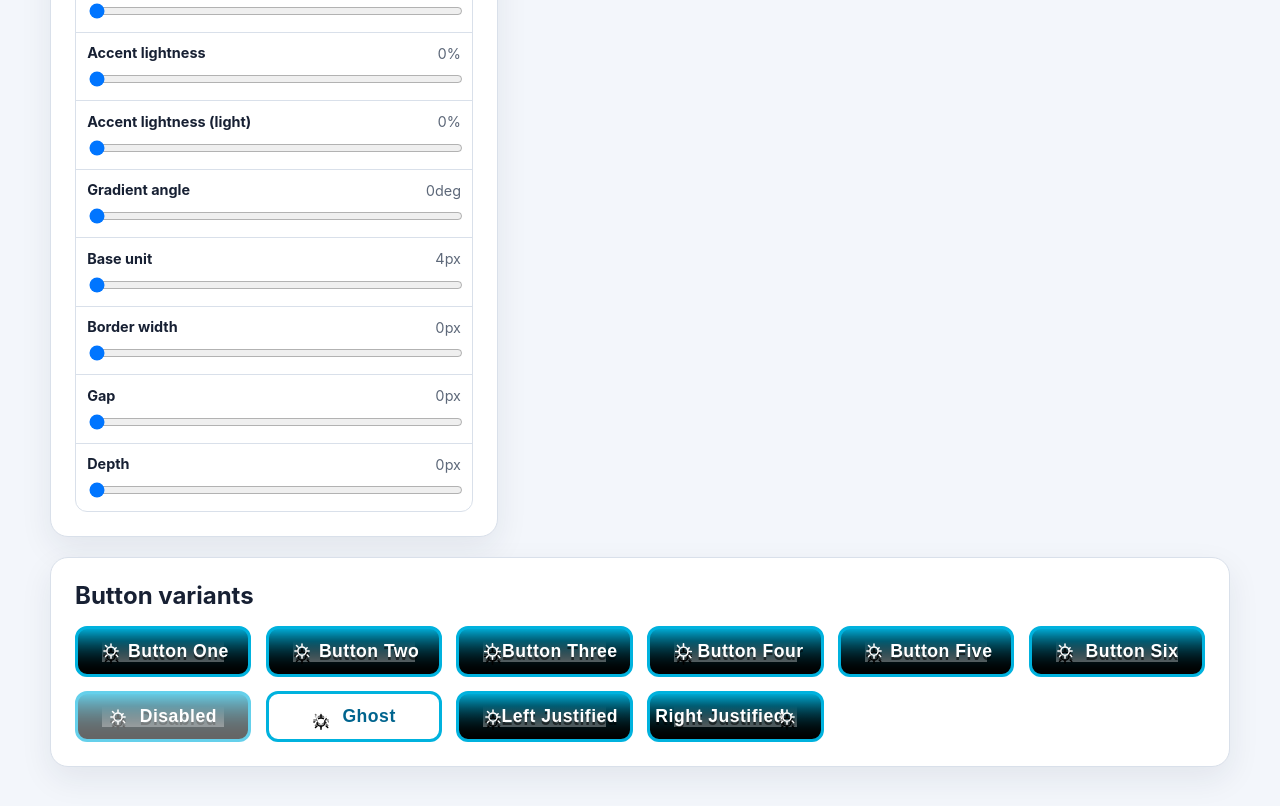
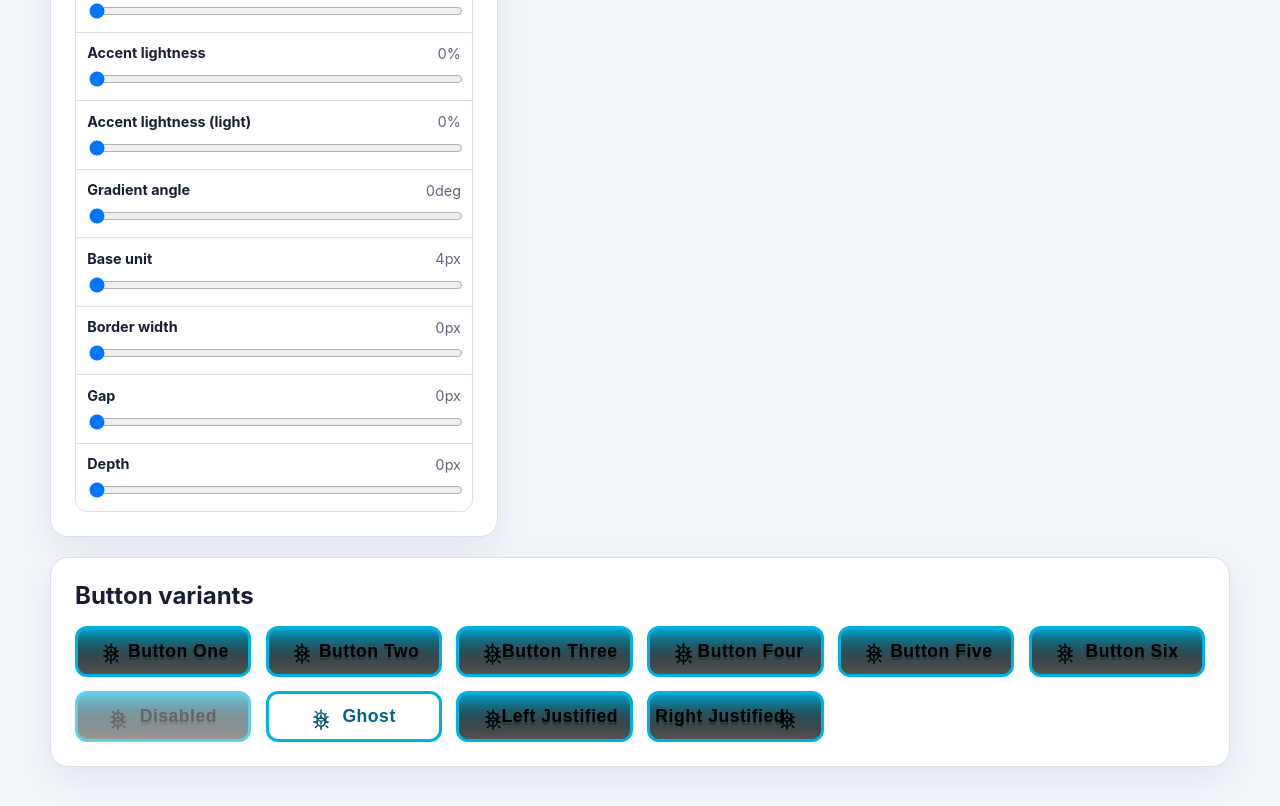
Before and after one commit to designerzen/button, a website built with Vite: page index.html in a window 1280 px wide. Shown: the part 725-1531 px from the top of the page. Built offline with nearby package versions, Linux system fonts and the light colour scheme.

Commit message:
feat: better demo page

```diff
--- a/button.css
+++ b/button.css
@@ -1,5 +1,7 @@
 /* CSS Variables for Button Configuration */
 :root {
+
+    color-scheme: light dark;
 
     --icon: url('./icon.svg');
 
@@ -29,6 +31,8 @@
     --border-radius: calc( var(--unit) );
     --border-size: 3px;
     --padding:  calc( var(--unit) )  calc( 2 * var(--unit) );
+    --padding-block: var(--unit);
+    --padding-inline: calc(2 * var(--unit));
     --gap: calc( var(--unit) );
     --depth:5px;
 
@@ -93,11 +97,23 @@
     --shadow-color-inset: light-dark(rgba(0, 0, 0, 0.2), rgba(255, 255, 255, 0.15));
     --shadow-color-focus: light-dark(rgba(255, 255, 255, 0.8), rgba(0, 0, 0, 0.3));
 
-    /* Text colors based on background contrast */
-    --text-color: #ffffff;
-    --text-color-hover: #ffffff;
-    --text-color-active: #ffffff;
-    --text-shadow: 0 min(var(--depth), 3px) 0 rgba(0, 0, 0, 0.55);
+    /* Theme-tinted black/white fallbacks for browsers without contrast-color(). */
+    --themed-white: color-mix(in oklch, white 88%, var(--color-primary-light));
+    --themed-black: color-mix(in oklch, black 88%, var(--color-primary-darker));
+    --text-color: light-dark(var(--themed-black), var(--themed-white));
+    --text-color-hover: var(--themed-white);
+    --text-color-active: light-dark(var(--themed-white), var(--themed-black));
+    --text-shadow-color: color-mix(in oklch, var(--text-color) 25%, transparent);
+    --text-shadow: 0 min(var(--depth), 3px) 0 var(--text-shadow-color);
+}
+
+/* Choose the accessible pole, then tint it into the active palette. */
+@supports (color: contrast-color(red)) {
+    :root {
+        --text-color: color-mix(in oklch, contrast-color(var(--bg-color)) 88%, var(--bg-color));
+        --text-color-hover: color-mix(in oklch, contrast-color(var(--bg-color-hover)) 88%, var(--bg-color-hover));
+        --text-color-active: color-mix(in oklch, contrast-color(var(--bg-color-active)) 88%, var(--bg-color-active));
+    }
 }
 
 .button {
@@ -110,36 +126,15 @@
     container-type: inline-size;
     container-name: button;
 
-    grid-template-columns: auto minmax(0, auto);
-    grid-template-areas: "icon text";
-
-    gap: var(--gap);
-
-    /* grid-template-columns: var(--padding) minmax(0, auto) minmax(0, auto) minmax(0, auto) minmax(0, auto) minmax(0, auto)  var(--padding);
-
-    grid-template-rows:
-        var(--padding)
-        minmax(0, auto)
-        var(--padding)
-        minmax(0, auto)
-        var(--padding); */
-
-    /* 8 x 5 grid with icon and content areas
-    grid-template-columns: var(--padding) minmax(0, auto) minmax(0, auto) minmax(0, auto) minmax(0, auto) minmax(0, auto)  var(--padding);
-    grid-template-rows:
-        var(--padding)
-        minmax(0, auto)
-        var(--padding)
-        minmax(0, auto)
-        var(--padding);
-
+    /* Seven columns and five rows: padding, icon, gap, content, padding. */
+    grid-template-columns: var(--padding-inline) var(--icon-size) var(--gap) repeat(3, minmax(0, auto)) var(--padding-inline);
+    grid-template-rows: var(--padding-block) 0 minmax(1lh, auto) 0 var(--padding-block);
     grid-template-areas:
-       " .       .          .           .           .           .           .           . "
-       " .       icon       icon        icon        icon        icon        icon        . "
-       " .       .          .           .           .           .           .           . "
-       " .       text       text        text        text        text        text        . "
-       " .       .          .           .           .           .           .           . "
-    ; */
+        ". .    .   .    .    .    ."
+        ". icon .   text text text ."
+        ". icon gap text text text ."
+        ". icon .   text text text ."
+        ". .    .   .    .    .    .";
 
     /* We ALWAYS will need the icon centred */
     justify-items: center;
@@ -148,7 +143,7 @@
     align-content: center;
 
     /* Sizing from iOS accessibility guidelines */
-    padding:var(--padding);
+    padding: 0;
     min-height: 44px;
     min-width: 44px;
     background-color: var(--bg-color);
@@ -222,28 +217,35 @@
     place-self: center;
     width: var(--icon-size);
     height: var(--icon-size);
-    background-image: var(--icon);
-    background-repeat: no-repeat;
-    background-size: contain;
-    background-position: center;
+    background-color: currentColor;
+    -webkit-mask: var(--icon) center / contain no-repeat;
+    mask: var(--icon) center / contain no-repeat;
 }
 
 .button::before {
     transform: none;
     /* transform: translateY( -1 * var(--depth,2px)); */
-    filter:grayscale() brightness(9999) invert() drop-shadow( var(--text-shadow) );
+    filter: drop-shadow(var(--text-shadow));
     z-index: 2;
 }
 
 .button::after {
     transform: translateY(calc( var(--depth,2px)) );
-    filter:grayscale() brightness(0) drop-shadow();
+    background-color: color-mix(in oklch, currentColor 65%, black);
     z-index: 1;
+}
+
+.button__label {
+    grid-area: text;
+    min-width: 0;
+    overflow: hidden;
+    text-overflow: ellipsis;
 }
 
 /* Hover state - strong visual indicator */
 .button:hover {
     background-color: var(--bg-color-hover);
+    color: var(--text-color-hover);
     background-image:
         var(--bg-gradient-hover, var(--bg-gradient-hover-fallback)),
         var(--bg-gradient-hover, var(--bg-gradient-hover-fallback)),
@@ -285,6 +287,7 @@
 /* Active state - strong visual indicator */
 .button:active {
     background-color: var(--bg-color-active);
+    color: var(--text-color-active);
     /* background-image:
         var(--bg-gradient-active, var(--bg-gradient-active-fallback)),
         var(--bg-gradient-active, var(--bg-gradient-active-fallback)),
@@ -317,14 +320,16 @@
 }
 
 /* Focus-visible state - strong visual indicator */
-.button:focus-visible {
+.button:focus-visible,
+.button:focus-within {
     outline: var(--focus-ring-width) solid var(--color-accent);
     outline-offset: var(--focus-ring-offset);
     box-shadow: 0 0 0 calc(var(--focus-ring-width) + 2px) var(--shadow-color-focus);
 }
 
 /* Combine focus-visible and hover for better UX */
-.button:focus-visible:hover {
+.button:focus-visible:hover,
+.button:focus-within:hover {
     box-shadow:
         0 8px 16px var(--shadow-color-normal),
         0 0 0 var(--focus-ring-width) var(--color-accent);
@@ -347,42 +352,46 @@
 @container button-parent (max-width: 128px) {
     .button {
         --icon-size: clamp(1rem, calc(0.8rem + 4.5cqw), 1.2rem);
-        grid-template-columns: 1fr;
-        grid-template-areas:"icon";
-        font-size: 0;
-        color:transparent;
+        grid-template-columns: var(--padding-inline) repeat(5, minmax(0, 1fr)) var(--padding-inline);
+        grid-template-areas:
+            ". .    .    .    .    .    ."
+            ". icon icon icon icon icon ."
+            ". icon icon icon icon icon ."
+            ". icon icon icon icon icon ."
+            ". .    .    .    .    .    .";
     }
+
+    .button__label { display: none; }
 }
 
 /* One line with icon + text */
 @container button-parent (min-width: 18rem) {
     .button {
         --icon-size: clamp(1rem, calc(0.8rem + 4.5cqw), 1.2rem);
-        grid-template-columns: auto;
-        grid-template-areas: "icon text";
-
         &.left,
         &.align-left{
-            grid-template-columns: auto minmax(0, 1fr);
             text-align: left;
         }
 
         &.right,
         &.align-right{
-            grid-template-columns: minmax(0, 1fr) auto;
             text-align: right;
         }
     }
 }
 
 .button.align-left {
-    grid-template-columns: auto minmax(0, 1fr);
     text-align: left;
 }
 
 .button.align-right {
-    grid-template-columns: minmax(0, 1fr) auto;
-    grid-template-areas: "text icon";
+    grid-template-columns: var(--padding-inline) repeat(3, minmax(0, auto)) var(--gap) var(--icon-size) var(--padding-inline);
+    grid-template-areas:
+        ". .    .    .    .   .    ."
+        ". text text text .   icon ."
+        ". text text text gap icon ."
+        ". text text text .   icon ."
+        ". .    .    .    .   .    .";
     text-align: right;
 }
 
--- a/index.html
+++ b/index.html
@@ -253,7 +253,7 @@
             <p>The stage stays fixed while the button's parent changes width.</p>
             <div class="preview-stage">
                 <div class="resize-box">
-                    <button type="button" class="button">Click Me</button>
+                    <button type="button" class="button"><span class="button__label">Click Me</span></button>
                 </div>
             </div>
             <div class="resize-controls">
@@ -266,16 +266,16 @@
         <section class="gallery panel" aria-labelledby="gallery-heading">
             <h2 id="gallery-heading">Button variants</h2>
             <div class="button-grid">
-                <button type="button" class="button">Button One</button>
-                <button type="button" class="button">Button Two</button>
-                <button type="button" class="button">Button Three</button>
-                <button type="button" class="button">Button Four</button>
-                <button type="button" class="button">Button Five</button>
-                <button type="button" class="button">Button Six</button>
-                <button type="button" class="button" disabled>Disabled</button>
-                <button type="button" class="button ghost">Ghost</button>
-                <button type="button" class="button align-left">Left Justified</button>
-                <button type="button" class="button align-right">Right Justified</button>
+                <button type="button" class="button"><span class="button__label">Button One</span></button>
+                <button type="button" class="button"><span class="button__label">Button Two</span></button>
+                <button type="button" class="button"><span class="button__label">Button Three</span></button>
+                <button type="button" class="button"><span class="button__label">Button Four</span></button>
+                <button type="button" class="button"><span class="button__label">Button Five</span></button>
+                <button type="button" class="button"><span class="button__label">Button Six</span></button>
+                <button type="button" class="button" disabled><span class="button__label">Disabled</span></button>
+                <button type="button" class="button ghost"><span class="button__label">Ghost</span></button>
+                <button type="button" class="button align-left"><span class="button__label">Left Justified</span></button>
+                <button type="button" class="button align-right"><span class="button__label">Right Justified</span></button>
             </div>
         </section>
     </main>
--- a/package.json
+++ b/package.json
@@ -14,6 +14,7 @@
   "license": "ISC",
   "packageManager": "pnpm@10.33.2",
   "devDependencies": {
+    "terser": "^5.51.2",
     "vite": "^8.0.12"
   }
 }
```
Also changed, not shown: pnpm-lock.yaml, 1 other file.
